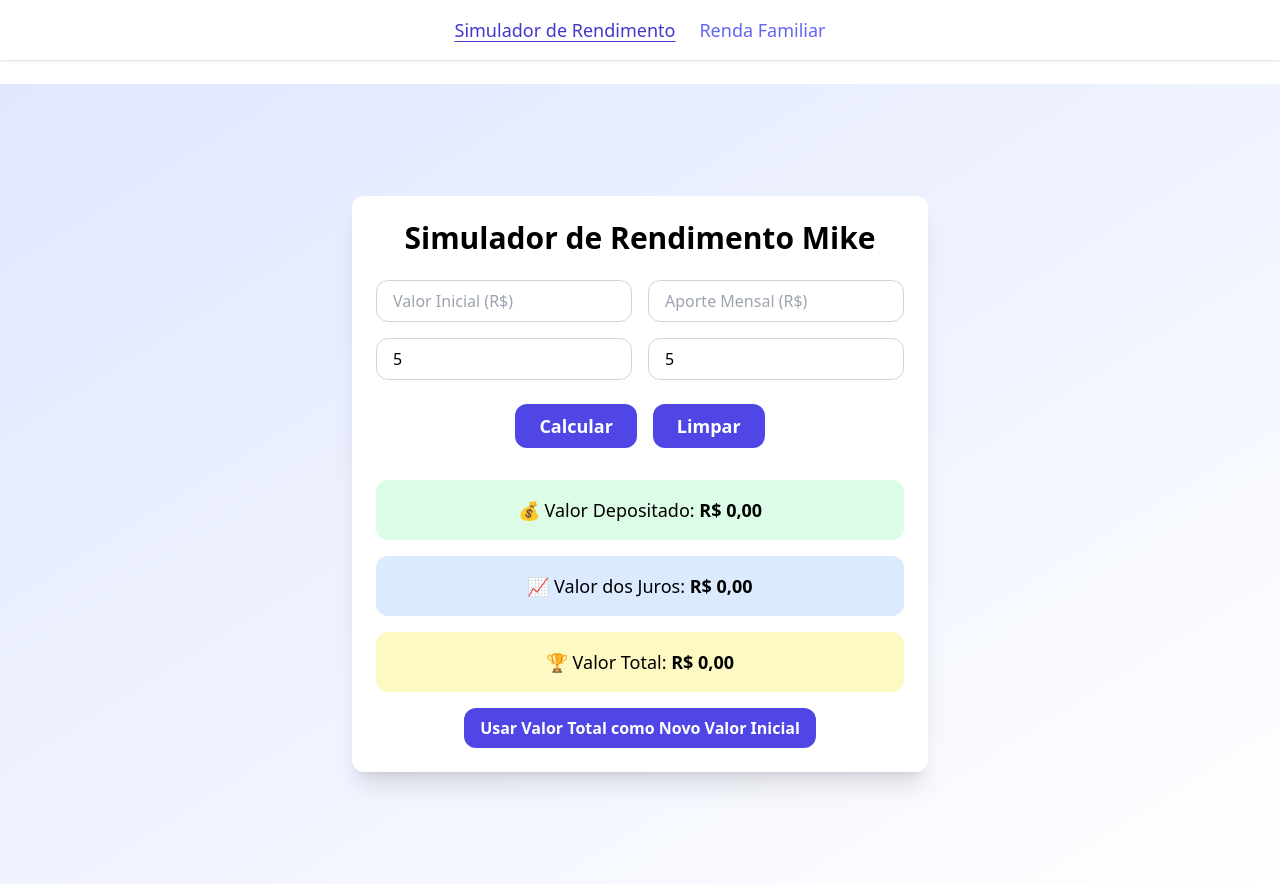
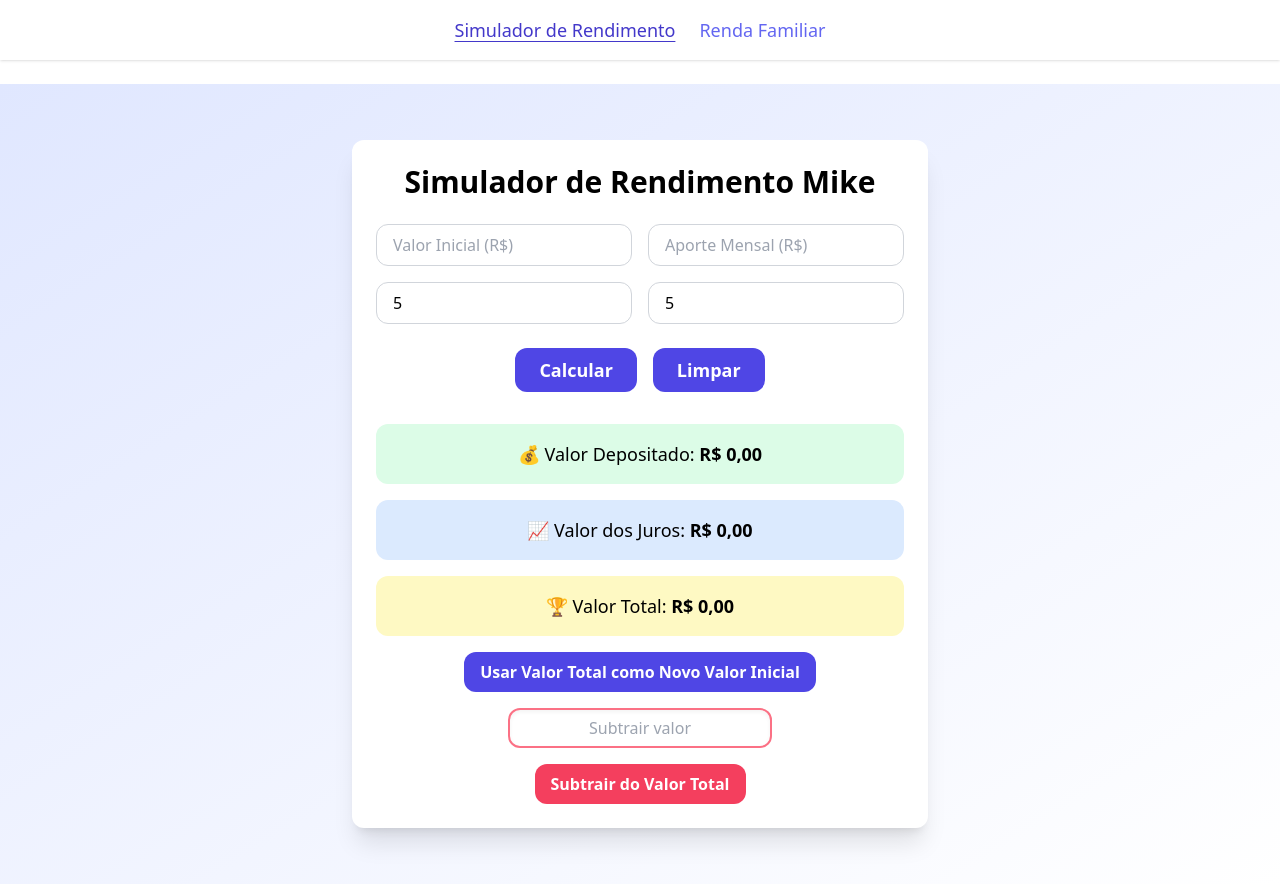
Before and after one commit to michael-petterson-06/Simulador-de-Rendimento-para-testar, a Next.js app: page / in a window 1280 px wide. Both pictures are taken after typing "Sample", "Sample", "5", "5" into the empty fields and a click on the button "Calcular". Built offline with nearby package versions, Linux system fonts and the light colour scheme.

Commit message:
button to subtract the accumulated value

```diff
--- a/src/app/layout.tsx
+++ b/src/app/layout.tsx
@@ -14,7 +14,7 @@ const geistMono = Geist_Mono({
 });
 
 export const metadata: Metadata = {
-  title: "Redimento Pettersons",
+  title: "Redimento Petterson",
   description: "Generated by create next app",
   // icons: {
   //   icon: '/favicon.ico',
--- a/src/app/page.tsx
+++ b/src/app/page.tsx
@@ -1,12 +1,11 @@
 'use client';
 
+import { useState } from 'react';
 import { NumericFormat } from 'react-number-format';
 import { Input } from '@/components/ui/Input';
 import { Button } from '@/components/ui/Button';
 import { Card } from '@/components/ui/Card';
 import { useSimuladorStore } from '@/store/useSimuladorStore';
-import { useState } from 'react';
-
 
 export default function Home() {
   const {
@@ -23,6 +22,7 @@ export default function Home() {
   } = useSimuladorStore();
 
   const [avisoCopiado, setAvisoCopiado] = useState(false);
+  const [desconto, setDesconto] = useState('');
 
   const formatarReal = (valor: number | string) =>
     new Intl.NumberFormat('pt-BR', {
@@ -65,6 +65,25 @@ export default function Home() {
     setJurosAnual('');
     setAnos('');
     setResultadoHome(null);
+    setDesconto('');
+  };
+
+  const subtrairDoValorTotal = () => {
+    if (!resultadoHome) return;
+    const d = Number(desconto);
+    if (isNaN(d)) {
+      alert('Digite um valor válido para subtrair');
+      return;
+    }
+
+    const novoFinal = resultadoHome.valorFinal - d;
+
+    setResultadoHome({
+      ...resultadoHome,
+      valorFinal: novoFinal,
+    });
+
+    setDesconto('');
   };
 
   return (
@@ -160,6 +179,28 @@ export default function Home() {
                   </p>
                 )}
               </div>
+
+              {/* Novo input reduzido e separado */}
+              <div className="mt-10 flex flex-col items-center gap-4">
+                <NumericFormat
+                  value={desconto}
+                  thousandSeparator="."
+                  decimalSeparator=","
+                  prefix="R$ "
+                  decimalScale={2}
+                  fixedDecimalScale
+                  onValueChange={(values) => setDesconto(values.value)}
+                  placeholder="Subtrair valor"
+                  className="w-1/2 px-3 py-1.5 border-2 border-rose-400 focus:border-rose-600 focus:ring-2 focus:ring-rose-300 rounded-xl shadow-inner transition duration-300 outline-none text-center"
+                />
+
+                <Button
+                  onClick={subtrairDoValorTotal}
+                  className="bg-rose-500 hover:bg-rose-600 text-white"
+                >
+                  Subtrair do Valor Total
+                </Button>
+              </div>
             </div>
           )}
         </Card>
```
Also changed, not shown: src/app/globals.css (line endings or trailing spaces). Lines whose indentation alone changed are shown as unchanged.
